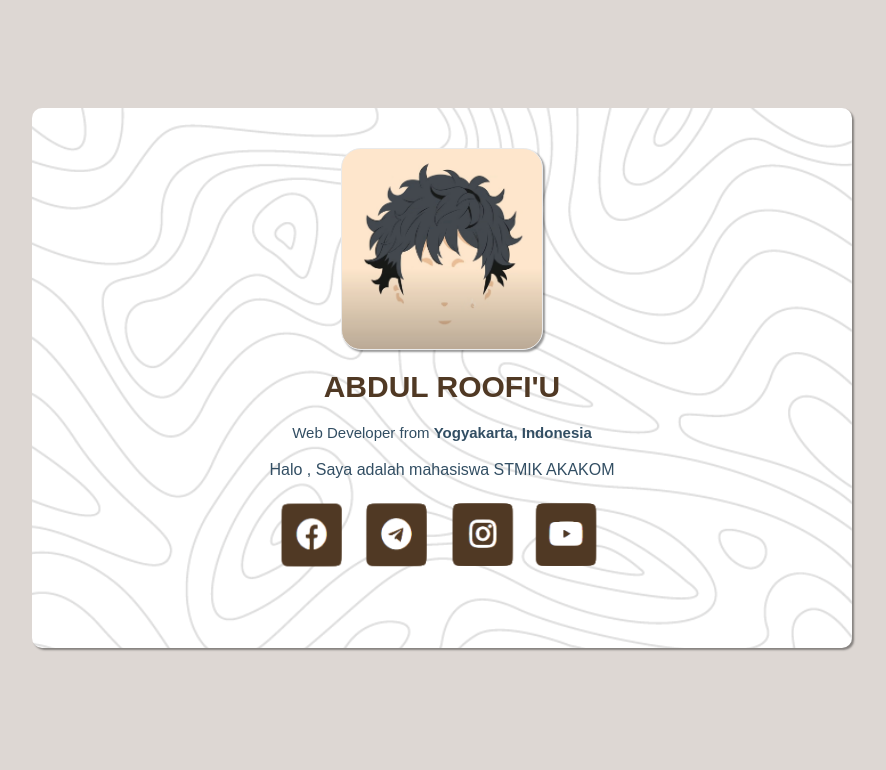
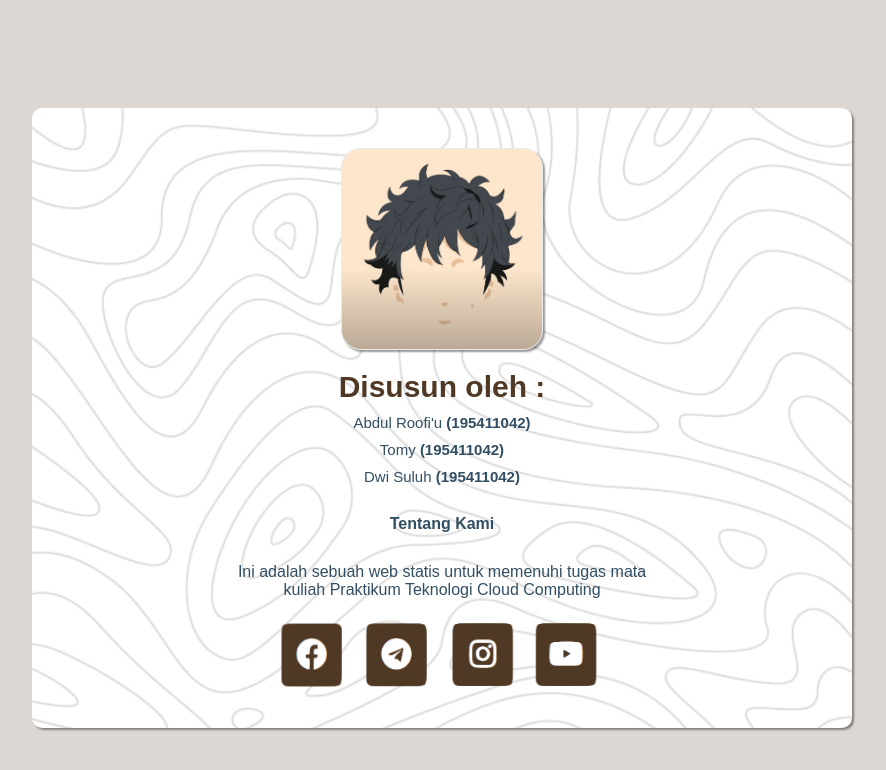
Before and after one commit to akucoba/akucoba.github.io, a plain HTML site: page index.html in a window 1280 px wide. Shown: the whole page, without its empty margins (198-1084 px from the left). Drawn offline with Linux system fonts and the light colour scheme.

Commit message:
Menambahkan nama kelompok dan merubah seikit tampilan

```diff
--- a/index.html
+++ b/index.html
@@ -7,9 +7,13 @@
 	<body>
 		<div class="main">
 			<div class="img"></div>
-			<h1>ABDUL ROOFI'U</h1>
-			<div class="text">Web Developer from <strong>Yogyakarta, Indonesia</strong></div>
-			<p> Halo , Saya adalah mahasiswa STMIK AKAKOM </p>
+			<h1>Disusun oleh :</h1>
+			<div class="text">Abdul Roofi'u <strong> (195411042)</strong></div>
+			<div class="text">Tomy <strong> (195411042)</strong></div>
+			<div class="text">Dwi Suluh <strong> (195411042)</strong></div>
+
+			<p> <strong>Tentang Kami</strong></p>
+			<p> Ini adalah sebuah web statis untuk memenuhi tugas mata kuliah Praktikum Teknologi Cloud Computing</p>
 			<ul>
 				<li><a href="#"><img src="gambar/fb.png" width="80px" height="80px"></a></li>
 				<li><a href="#"><img src="gambar/tl.png" width="80px" height="80px"></a></li>
--- a/style.css
+++ b/style.css
@@ -17,7 +17,7 @@ li {
 }
 .main {
 	width: 800px;
-	height: 520px;
+	height: 600px;
 	background-color: #ffffff ;
 	margin: 0 auto;
 	padding-top: 20px;
@@ -59,12 +59,12 @@ h1 {
 	font-size: 15px;
 	margin: 0;
 	color: #324e63;
-	padding-top: 20px;
+	padding-top: 10px;
 
 }
 p{
 	margin: 0 auto;
-	padding-top: 20px;
+	padding-top: 30px;
 	width: 450px;
 	height: auto;
 	color: #324e63;
```
